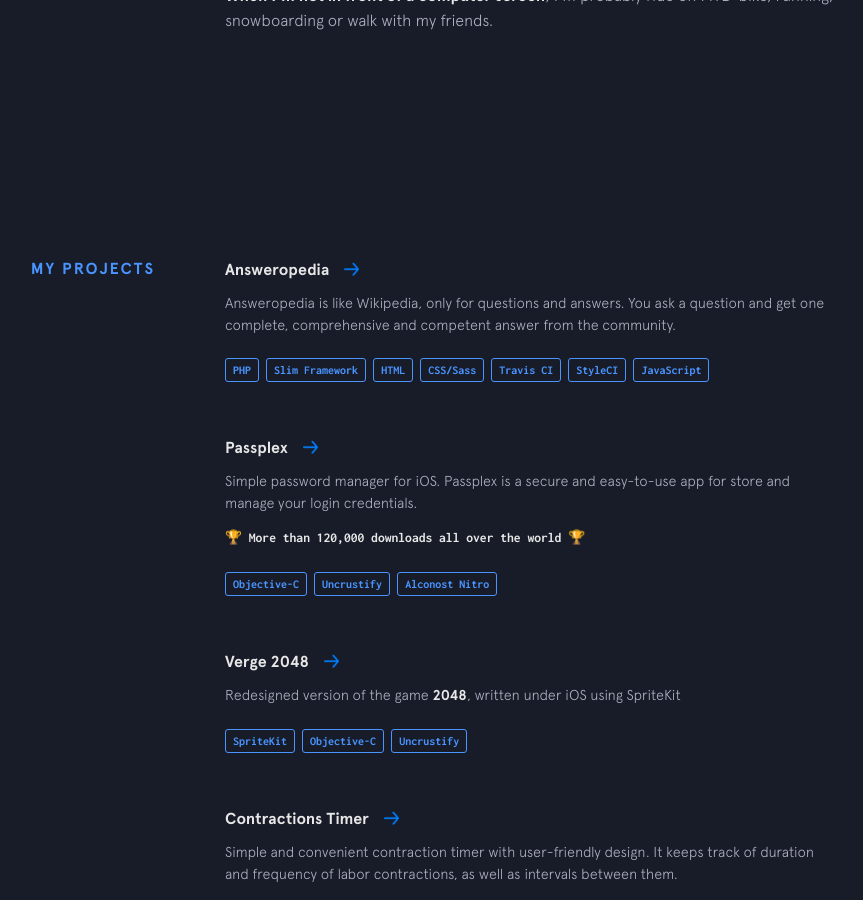
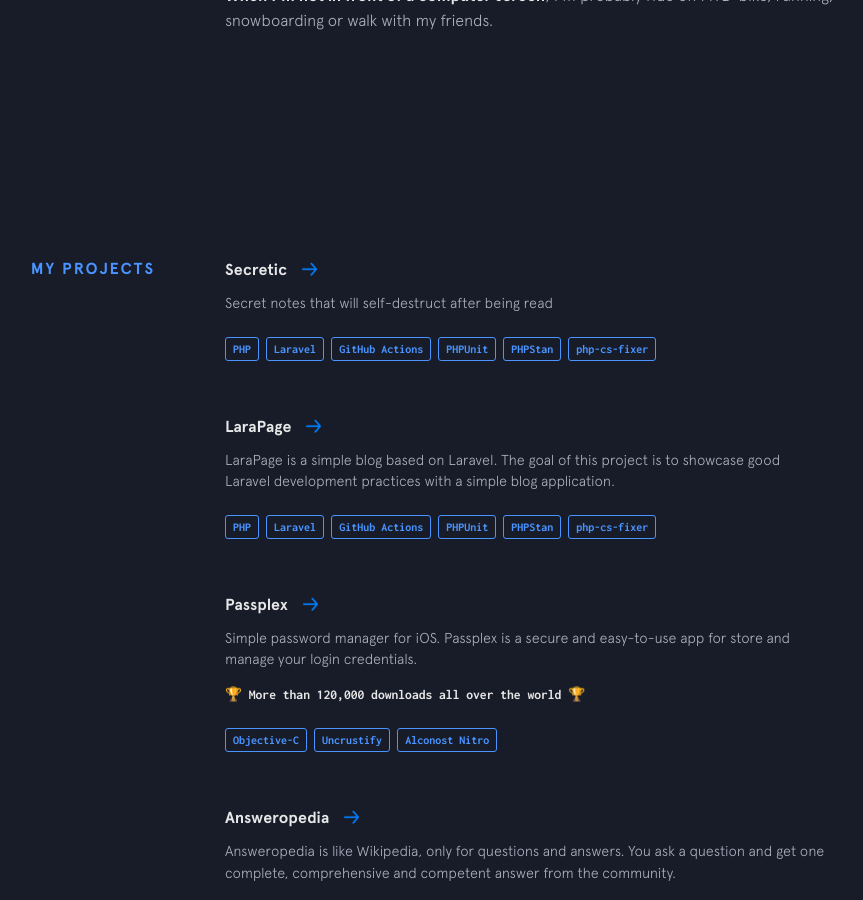
Before and after one commit to gomzyakov/gomzyakov.github.io, a Jekyll site: the page built from index.html, in a window 1280 px wide and 900 px high, scrolled down 1165 px. Shown: the whole window, without its empty margins (225-1088 px from the left). Built offline with Jekyll 4.4.1, drawn with Linux system fonts in a browser that asks for light colours; nearby versions of some CDN libraries.

Commit message:
Add Secretic & LaraPage

```diff
--- a/_data/other-projects.yml
+++ b/_data/other-projects.yml
@@ -1,3 +1,36 @@
+- name: Secretic
+  url: http://secretic.app
+  code: https://github.com/secretica/secretic
+  description: Secret notes that will self-destruct after being read
+  used:
+    - thing: PHP
+    - thing: Laravel
+    - thing: GitHub Actions
+    - thing: PHPUnit
+    - thing: PHPStan
+    - thing: php-cs-fixer
+
+- name: LaraPage
+  url: https://github.com/larapage
+  code: https://github.com/larapage
+  description: LaraPage is a simple blog based on Laravel. The goal of this project is to showcase good Laravel development practices with a simple blog application.
+  used:
+    - thing: PHP
+    - thing: Laravel
+    - thing: GitHub Actions
+    - thing: PHPUnit
+    - thing: PHPStan
+    - thing: php-cs-fixer
+
+- name: Passplex
+  url: https://github.com/gomzyakov/passplex
+  code: https://github.com/gomzyakov/passplex
+  description: Simple password manager for iOS. Passplex is a secure and easy-to-use app for store and manage your login credentials. <br><a class="small" href="https://github.com/gomzyakov/passplex">🏆 More than 120,000 downloads all over the world 🏆</a>
+  used:
+    - thing: Objective-C
+    - thing: Uncrustify
+    - thing: Alconost Nitro
+
 - name: Answeropedia
   url: https://answeropedia.org/en
   code: https://github.com/answeropedia
@@ -7,18 +40,8 @@
     - thing: Slim Framework
     - thing: HTML
     - thing: CSS/Sass
-    - thing: Travis CI
+    - thing: JavaScript
     - thing: StyleCI
-    - thing: JavaScript
-
-- name: Passplex
-  url: https://github.com/gomzyakov/passplex
-  code: https://github.com/gomzyakov/passplex
-  description: Simple password manager for iOS. Passplex is a secure and easy-to-use app for store and manage your login credentials. <br><a class="small" href="https://github.com/gomzyakov/passplex">🏆 More than 120,000 downloads all over the world 🏆</a>
-  used:
-    - thing: Objective-C
-    - thing: Uncrustify
-    - thing: Alconost Nitro
 
 - name: Verge 2048
   url: https://github.com/gomzyakov/verge-2048
```
